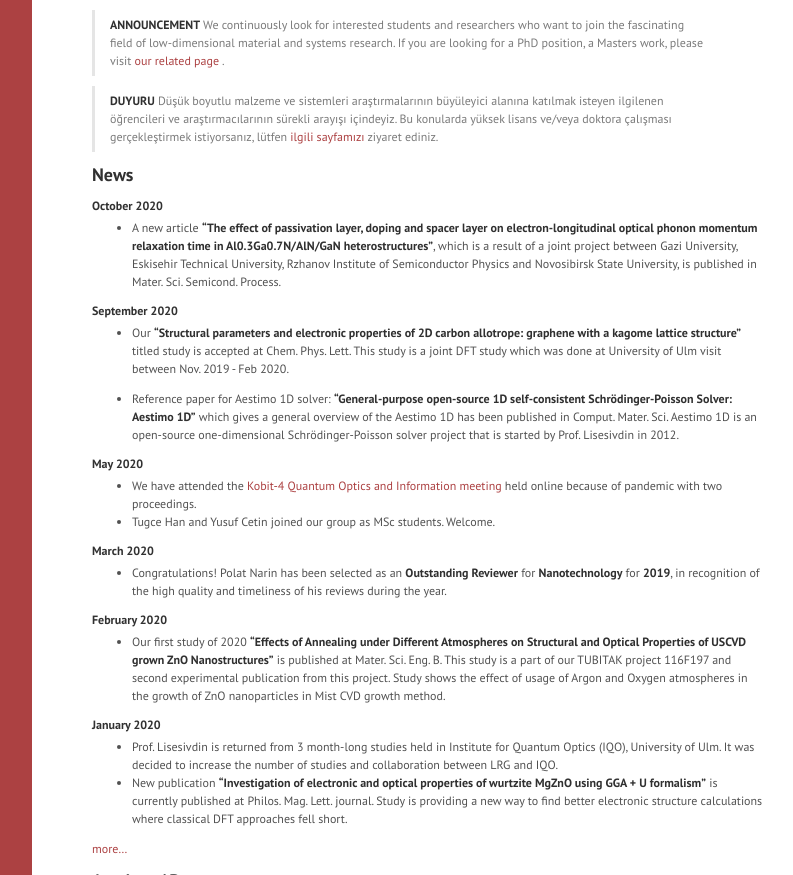
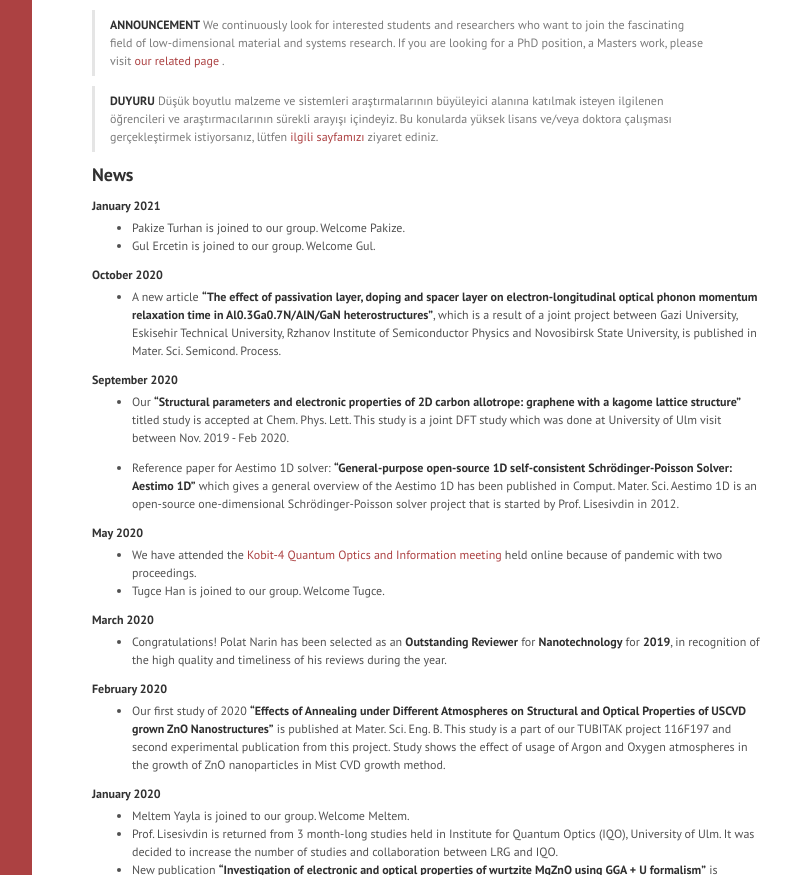
Before and after one commit to lrgresearch/oldwebsite, a Jekyll site: the page built from index.md, in a window 1280 px wide and 1400 px high, cut to the strip 392-1267 px from the top of the window. Shown: the whole strip, without its empty margins (184-977 px from the left). Built offline with Jekyll 4.4.1, drawn with Linux system fonts in a browser that asks for light colours; the list of posts is cut into pages by our own code.

Commit message:
Update index.md

```diff
--- a/index.md
+++ b/index.md
@@ -12,6 +12,11 @@ layout: page
 
 ## News
 
+#### January 2021
+
+* Pakize Turhan is joined to our group. Welcome Pakize.
+* Gul Ercetin is joined to our group. Welcome Gul.
+
 #### October 2020
 
 * A new article **"The effect of passivation layer, doping and spacer layer on electron-longitudinal optical phonon momentum relaxation time in Al0.3Ga0.7N/AlN/GaN heterostructures"**, which is a result of a joint project between Gazi University, Eskisehir Technical University, Rzhanov Institute of Semiconductor Physics and Novosibirsk State University, is published in Mater. Sci. Semicond. Process.
@@ -25,7 +30,7 @@ layout: page
 #### May 2020
 
 * We have attended the [Kobit-4 Quantum Optics and Information meeting](https://kobit.org.tr/tr/) held online because of pandemic with two proceedings.
-* Tugce Han and Yusuf Cetin joined our group as MSc students. Welcome.
+* Tugce Han is joined to our group. Welcome Tugce.
 
 #### March 2020
 
@@ -37,6 +42,7 @@ layout: page
 
 #### January 2020
 
+* Meltem Yayla is joined to our group. Welcome Meltem.
 * Prof. Lisesivdin is returned from 3 month-long studies held in Institute for Quantum Optics (IQO), University of Ulm. It was decided to increase the number of studies and collaboration between LRG and IQO.
 * New publication **"Investigation of electronic and optical properties of wurtzite MgZnO using GGA + U formalism”** is currently published at Philos. Mag. Lett.  journal. Study is providing a new way to find better electronic structure calculations where classical DFT approaches fell short.
 
```
